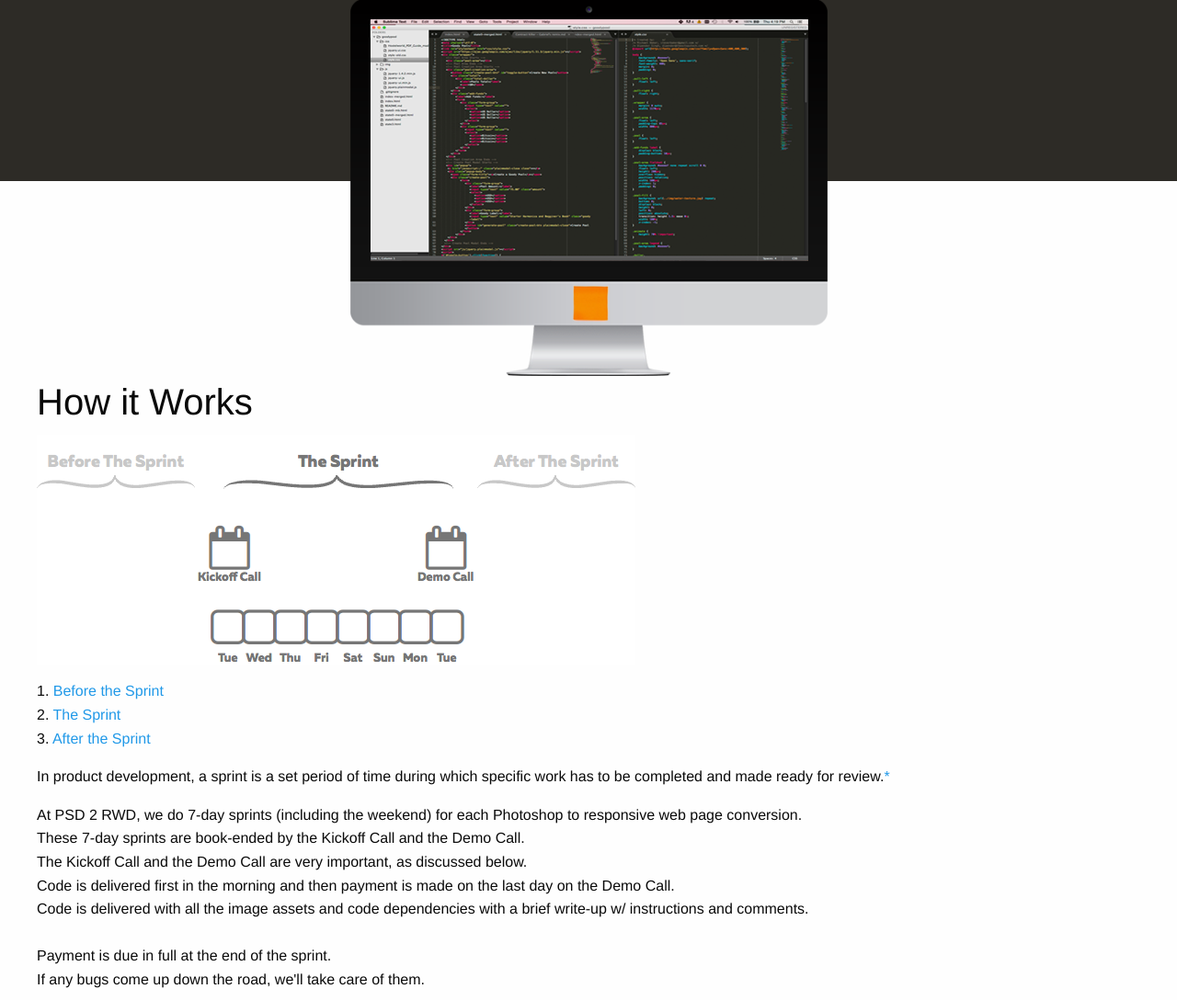
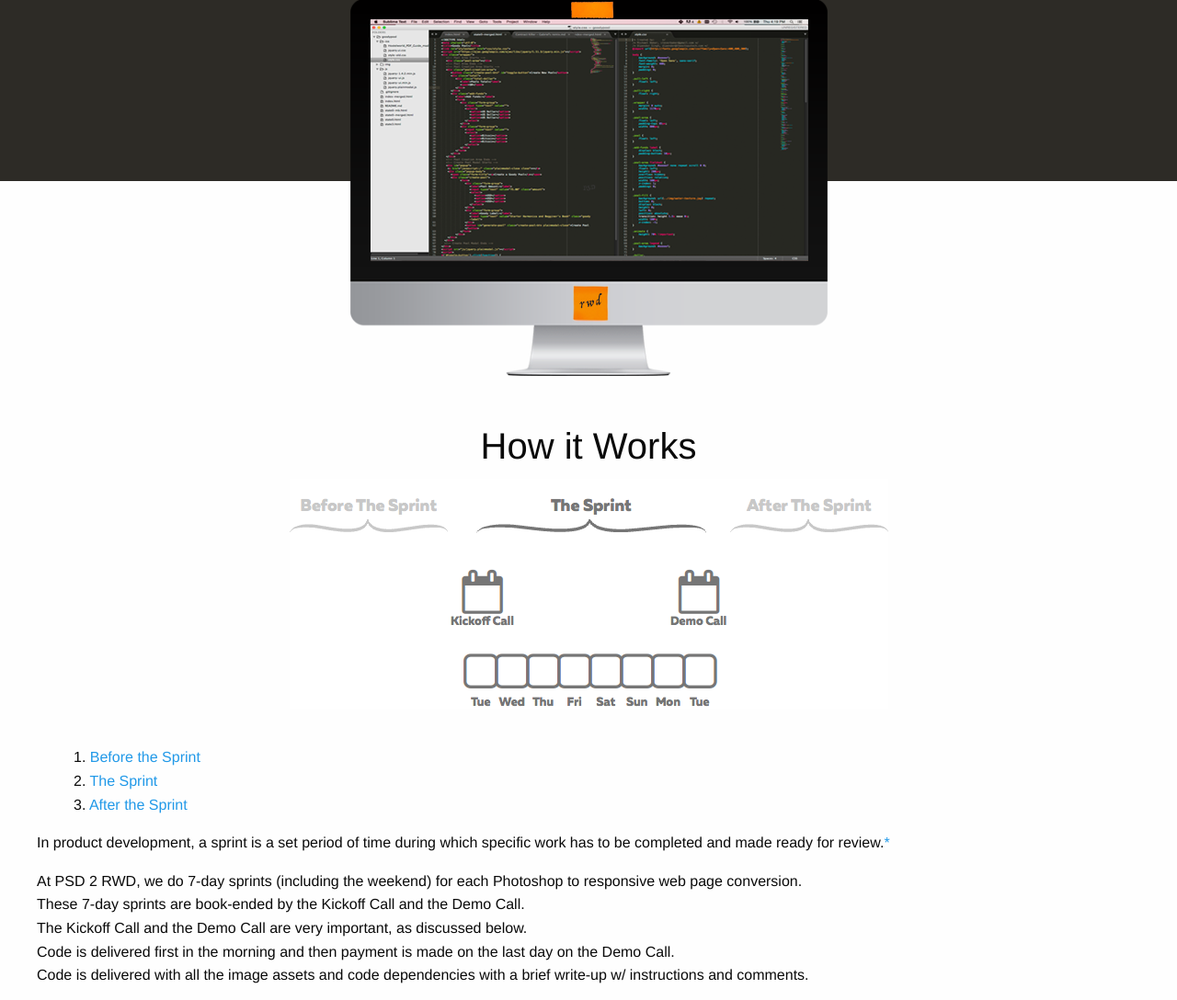
Before and after one commit to cleverbaker/psd2rwd, a PHP site: page / in a window 1280 px wide. Shown: the part 2556-3644 px from the top of the page at 92% size. Run offline with PHP 8.4, Linux system fonts and the light colour scheme.

Commit message:
Update images.

```diff
--- a/css/app.css
+++ b/css/app.css
@@ -198,6 +198,10 @@ h1, h2, h3, h4, h5, h6 {
 
 }
 
+#how-it-works {
+  margin-top: 3rem;
+}
+
 .section-pricing {
   background-color: #f6fee4;
 }
--- a/index.html
+++ b/index.html
@@ -177,10 +177,12 @@
       <img src="img/cinema-display-with-code.png" alt="The code is presentable and production-ready" style="margin-top:-14rem">
       </div>
       <div class="row">
+    <div class="center">
     <h2 id="how-it-works">How it Works</h2>
         <p><img src="img/The-Sprint-V2.png" alt="The 7-Day Sprint starts with the Kickoff Call and ends with the Demo Call.">
+        </div>
      <br>
-    <p>1.  <a href="#before-the-sprint">Before the Sprint</a>
+    <p style="margin-left:2.5rem">1.  <a href="#before-the-sprint">Before the Sprint</a>
     <br>2.  <a href="#the-sprint">The Sprint</a>
     <br>3.  <a href="#after-the-sprint">After the Sprint</a>
     <p class="quote">In product development, a sprint is a set period of time during which specific work has to be completed and made ready for review.<a href="http://searchsoftwarequality.techtarget.com/definition/Scrum-sprint" class="reference-link">*</a><br>
```
Also changed, not shown: img/bg6-sm.jpg (added), img/cinema-display-with-code.png, img/devices.png.
